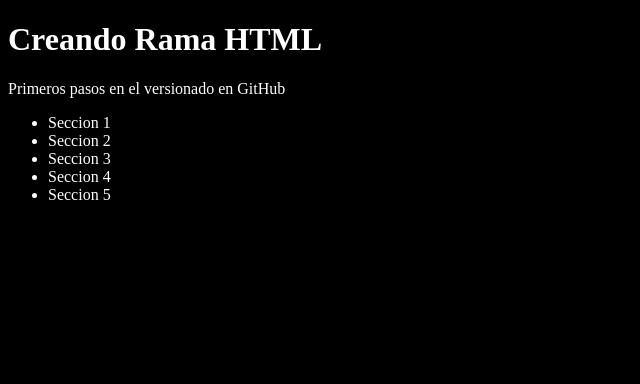
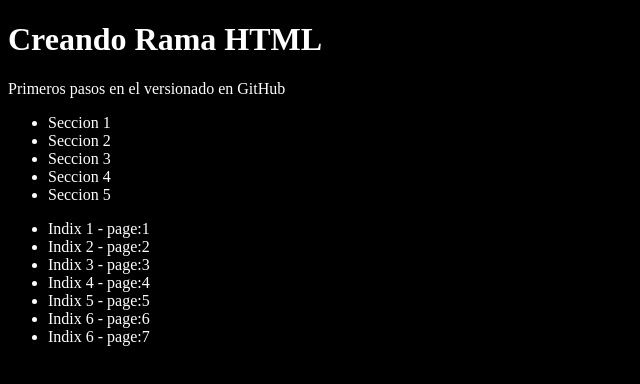
Before and after one commit to GastonAlv/youtube-practica-fork, a plain HTML site: page index.html in a window 1280 px wide. Shown: the whole page, without its empty margins (0-640 px from the left). Drawn offline with Linux system fonts and the light colour scheme.

Commit message:
Agregnado indices y paginas

```diff
--- a/index.html
+++ b/index.html
@@ -17,6 +17,15 @@
       <li>Seccion 4</li>
       <li>Seccion 5</li>
     </ul>
+    <ul>
+      <li>Indix 1 - page:1</li>
+      <li>Indix 2 - page:2</li>
+      <li>Indix 3 - page:3</li>
+      <li>Indix 4 - page:4</li>
+      <li>Indix 5 - page:5</li>
+      <li>Indix 6 - page:6</li>
+      <li>Indix 6 - page:7</li>
+    </ul>
     <script src="script.js"></script>
   </body>
 </html>
```
